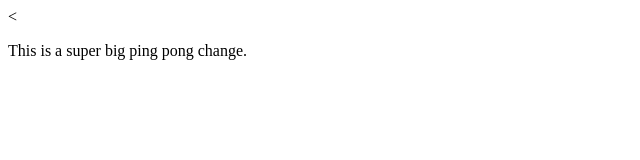
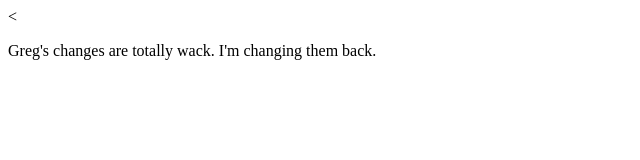
Before and after one commit to cj-smith/ppp, a plain HTML site: page index.html in a window 1280 px wide. Shown: the whole page, without its empty margins (0-640 px from the left). Drawn offline with Linux system fonts and the light colour scheme.

Commit message:
getting rid of greg's changes

```diff
--- a/index.html
+++ b/index.html
@@ -5,6 +5,6 @@
 	<title></title>
 </head>
 <body>
-<p>This is a super big ping pong change.</p>
+<p>Greg's changes are totally wack.  I'm changing them back.</p>
 </body>
 </html>
```
